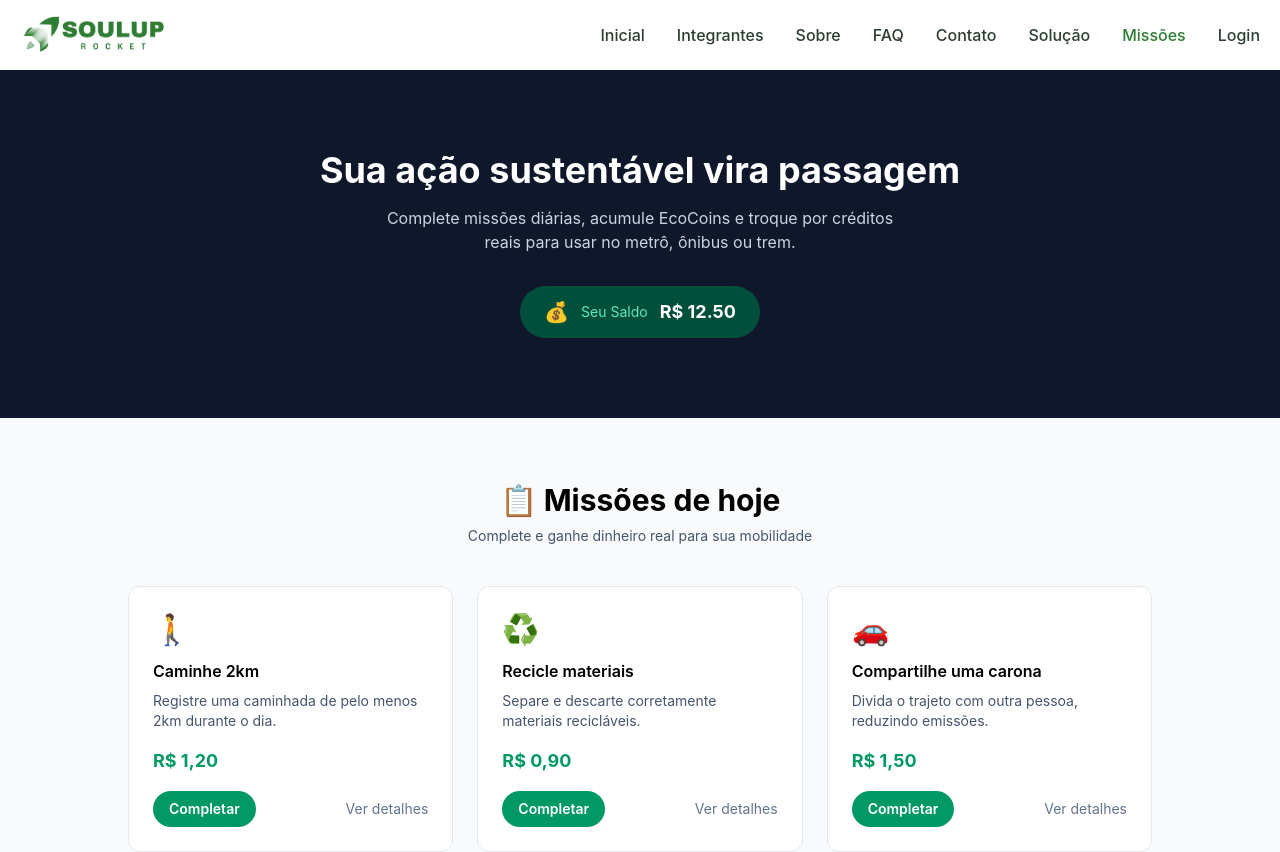
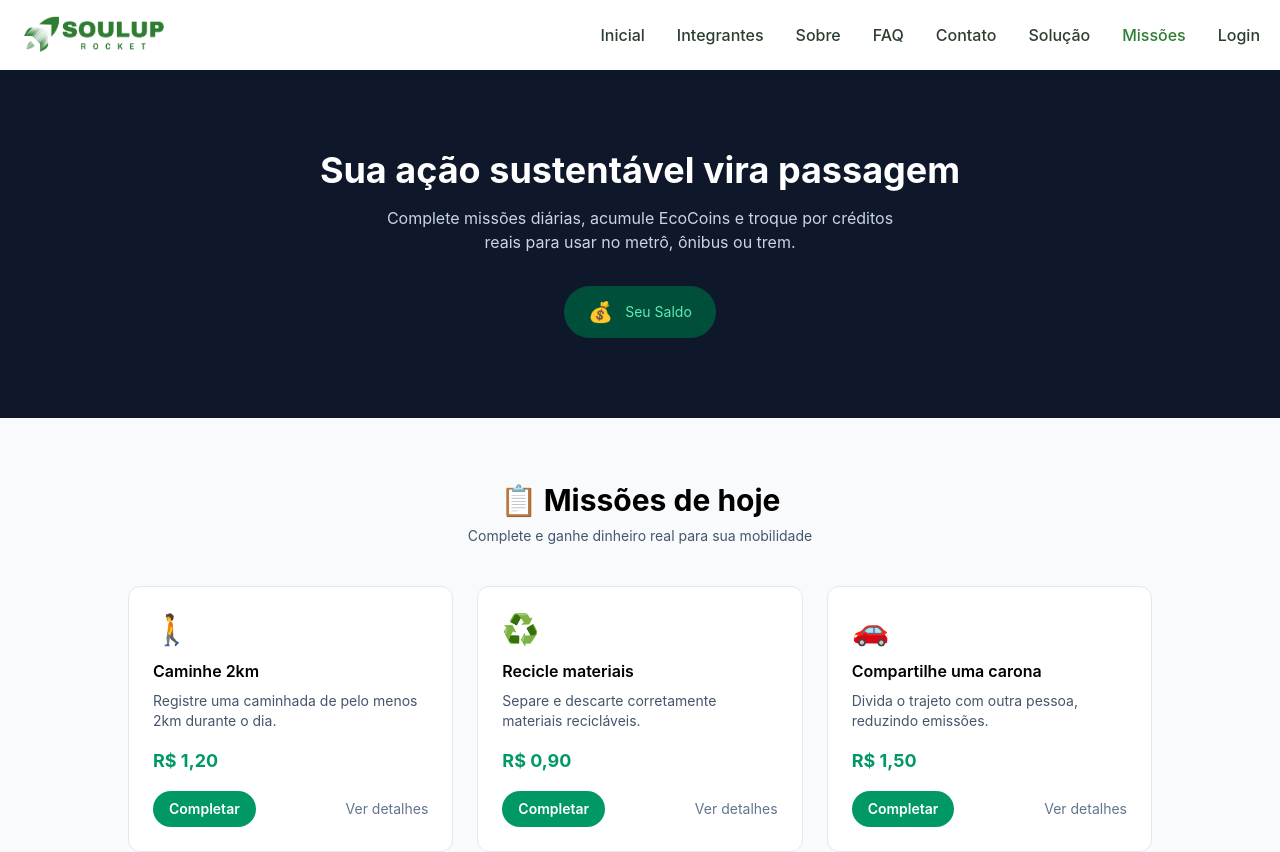
Before and after one commit to TailyniDev/SOUL-UP---Challenger, a React (Vite) app: page /missoes in a window 1280 px wide. Shown: the top 852 px of the page. Built offline with nearby package versions, Linux system fonts and the light colour scheme.

Commit message:
"refactor: remove saldo local e botao completar de Missoes"

```diff
--- a/src/pages/Missoes/index.tsx
+++ b/src/pages/Missoes/index.tsx
@@ -1,19 +1,7 @@
-import { useState, useEffect } from 'react'
 import { missoes } from '../../data/missoes'
 import { Link } from 'react-router'
 
 export default function Missoes() {
-  const [saldo, setSaldo] = useState(12.5)
-
-  useEffect(() => {
-    console.log('Saldo atualizado:', saldo)
-  }, [saldo])
-
-  function completarMissao(recompensa: string) {
-    const valor = parseFloat(recompensa.replace('R$', '').replace(',', '.'))
-    setSaldo(saldo + valor)
-  }
-
   return (
     <>
       <section className="bg-slate-900 text-center py-20 px-4 text-white">
@@ -28,7 +16,6 @@ export default function Missoes() {
         <div className="inline-flex items-center gap-3 bg-emerald-900 text-white px-6 py-3 rounded-full">
           <span className="text-xl">💰</span>
           <span className="text-sm text-emerald-300">Seu Saldo</span>
-          <strong className="text-lg">R$ {saldo.toFixed(2)}</strong>
         </div>
       </section>
 
@@ -57,7 +44,6 @@ export default function Missoes() {
                 </strong>
                 <div className="flex items-center justify-between gap-3">
                   <button
-                    onClick={() => completarMissao(missao.recompensa)}
                     className="bg-emerald-600 text-white font-semibold px-4 py-2 rounded-full text-sm hover:bg-emerald-700 transition-colors"
                   >
                     Completar
```
